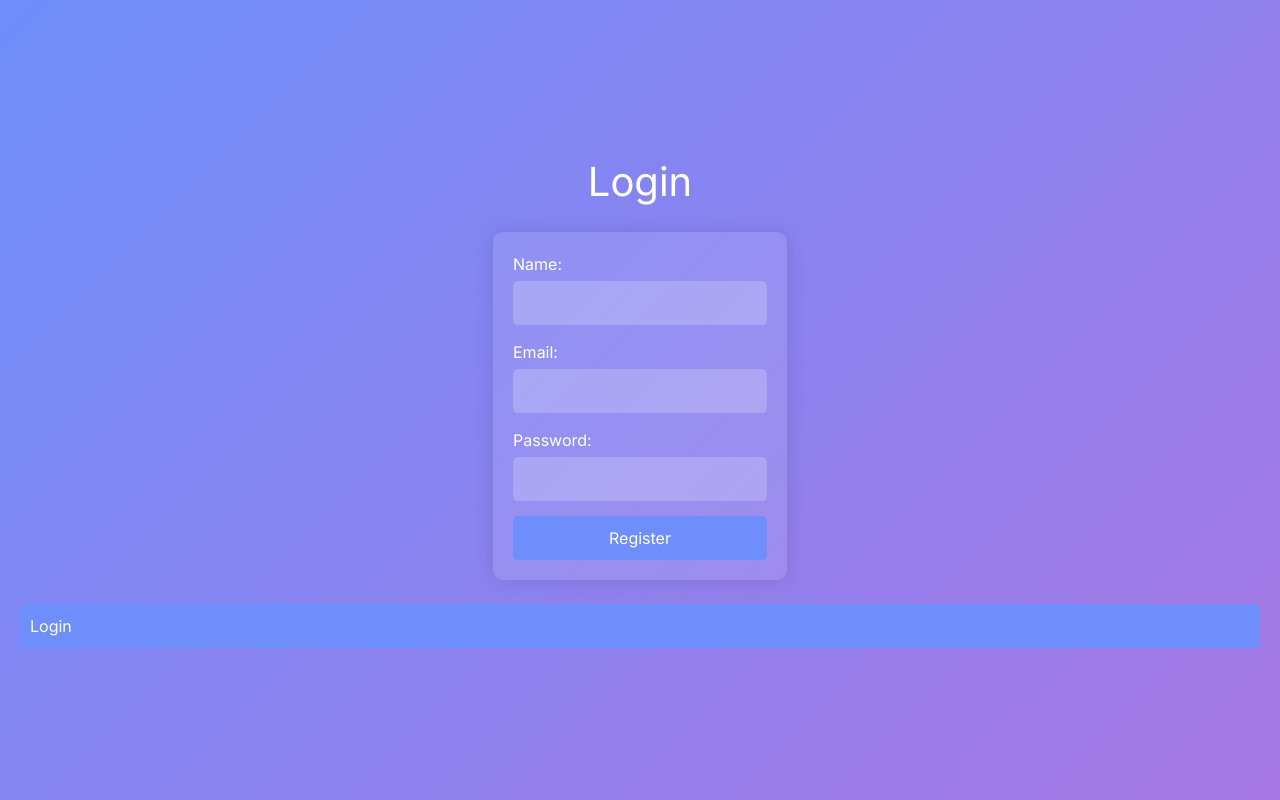
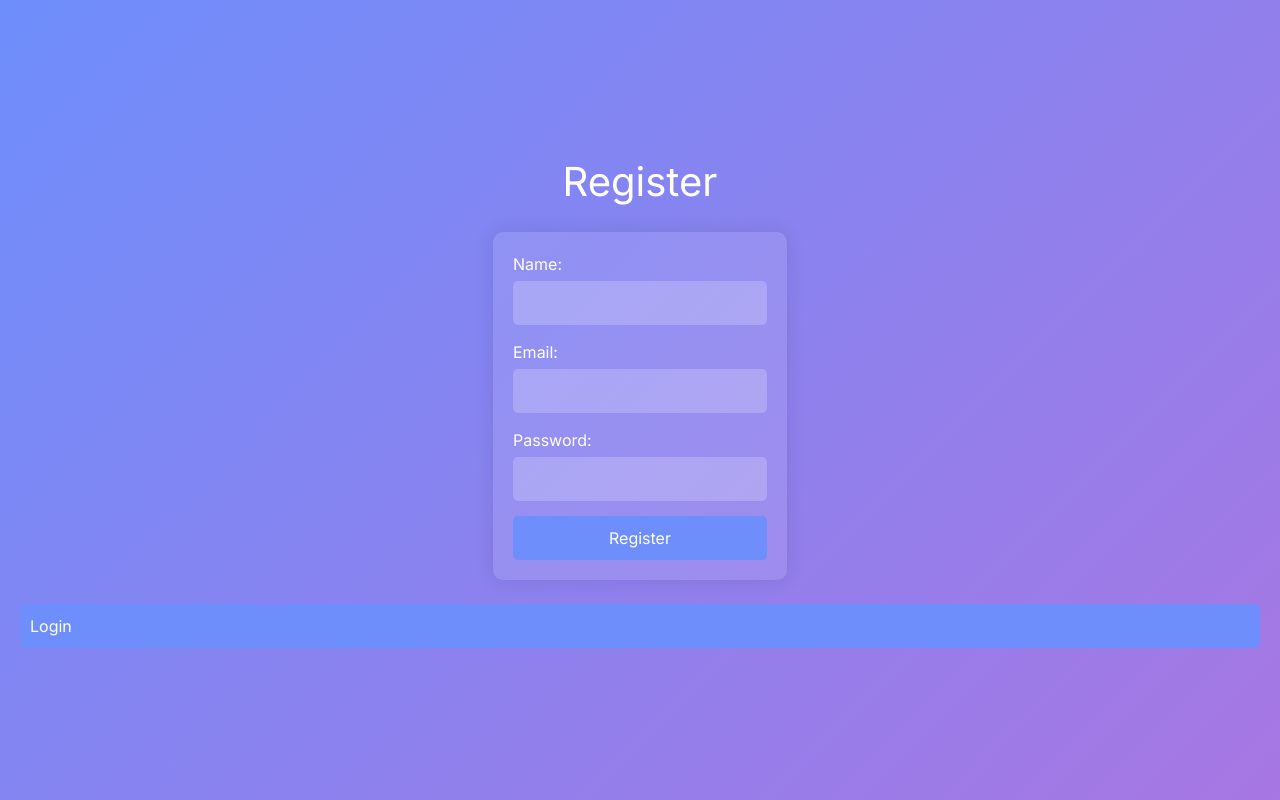
Before and after one commit to gauravkumarit8/DrivingLicense-Frontend, a Next.js app: page /admin/register in a window 1280 px wide. Built offline with nearby package versions, Linux system fonts and the light colour scheme; no server answers.

Commit message:
Corrected the code for the end time

```diff
--- a/src/app/admin/register/page.js
+++ b/src/app/admin/register/page.js
@@ -35,7 +35,7 @@ const Register = () => {
 
   return (
     <div className={styles.container}>
-            <h1 className={styles.header}>Login</h1>
+            <h1 className={styles.header}>Register</h1>
             <form onSubmit={handleClick} className={styles.form}>
                 <div className={styles.formGroup}>
                     <label htmlFor="name" className={styles.formLabel}>Name:</label>
--- a/src/app/user/profile/[email]/page.jsx
+++ b/src/app/user/profile/[email]/page.jsx
@@ -224,7 +224,7 @@ export default function Profile() {
                       <li key={avail.sessionDate}>
                         <strong>{avail.day}</strong> {/*({avail.sessionDate}) */}
                         Start Time: {avail.startTime},
-                         {/* End Time: {avail.startTime}  */}
+                         End Time: {avail.endTime}
                       </li>
                     ))}
                   </ul>
```
